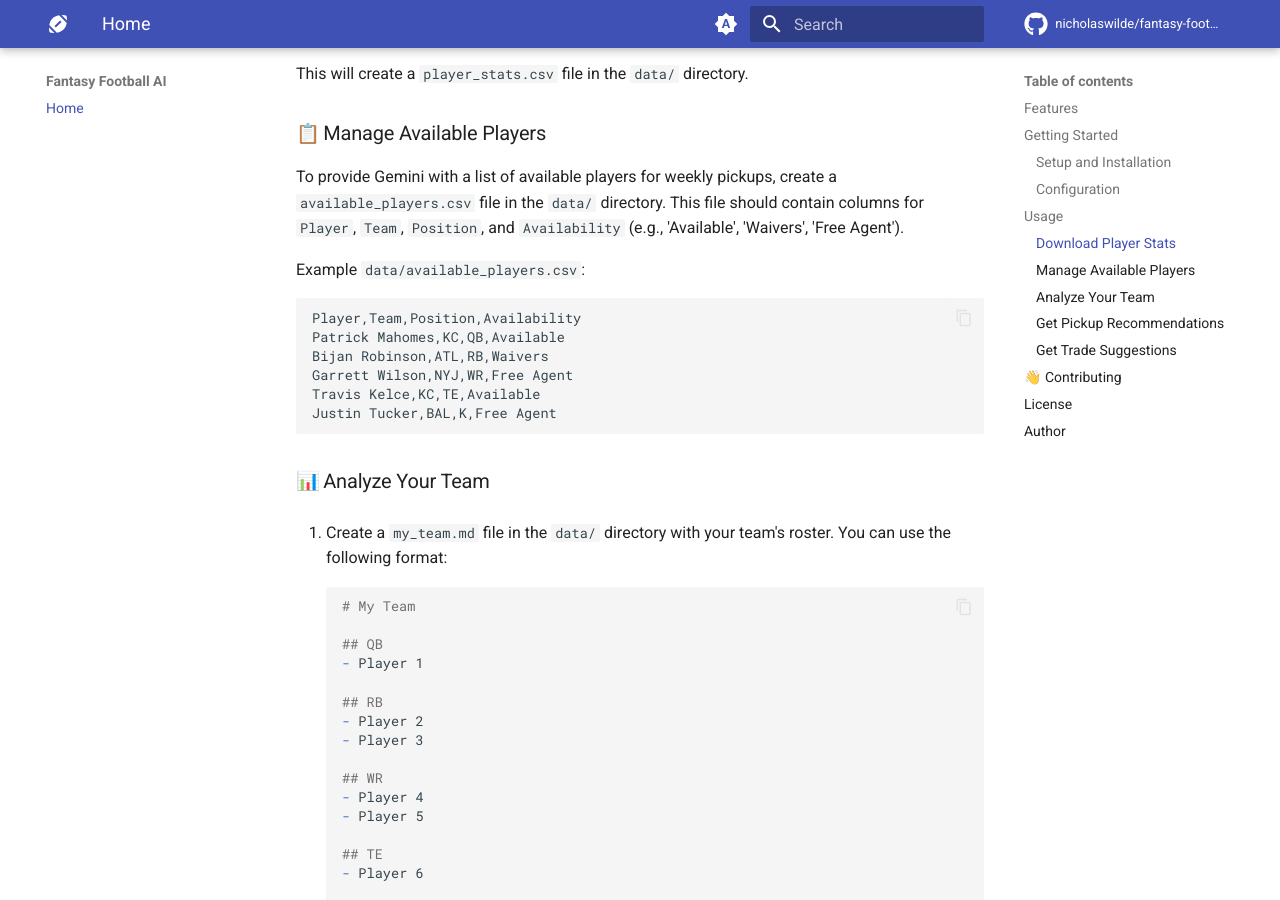
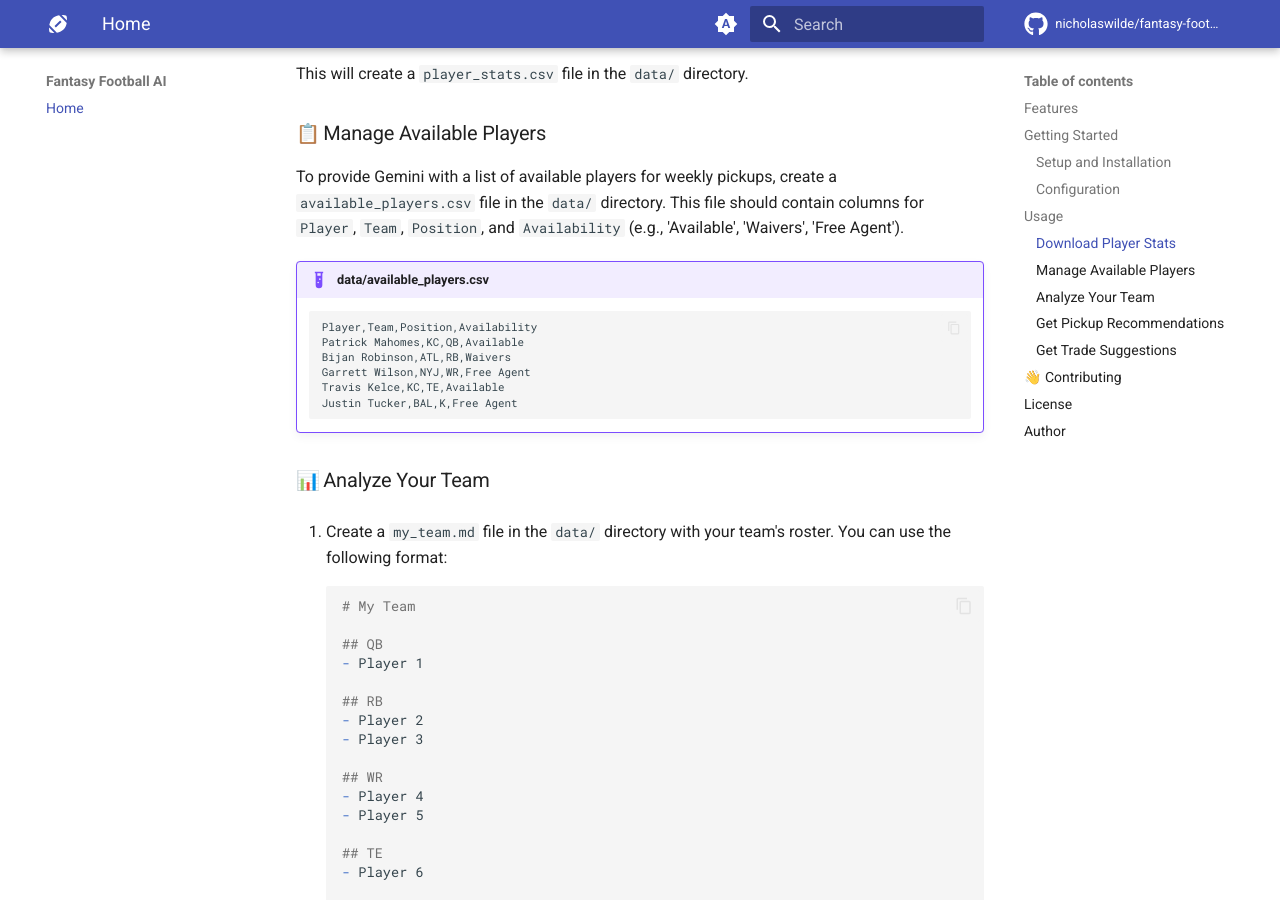
Before and after one commit to nicholaswilde/fantasy-football-ai, an MkDocs documentation site: the page built from docs/index.md, in a window 1280 px wide and 900 px high, scrolled down 1741 px. Built offline with MkDocs 1.6.1 and Material for MkDocs 9.7.7, drawn with Linux system fonts in a browser that asks for light colours; emoji names are drawn with the system emoji font; comment, search, counter and statistics services are not loaded.

Commit message:
Update index.md

````diff
--- a/docs/index.md
+++ b/docs/index.md
@@ -69,16 +69,16 @@ This will create a `player_stats.csv` file in the `data/` directory.
 
 To provide Gemini with a list of available players for weekly pickups, create a `available_players.csv` file in the `data/` directory. This file should contain columns for `Player`, `Team`, `Position`, and `Availability` (e.g., 'Available', 'Waivers', 'Free Agent').
 
-Example `data/available_players.csv`:
+!!! example "data/available_players.csv"
 
-```csv
-Player,Team,Position,Availability
-Patrick Mahomes,KC,QB,Available
-Bijan Robinson,ATL,RB,Waivers
-Garrett Wilson,NYJ,WR,Free Agent
-Travis Kelce,KC,TE,Available
-Justin Tucker,BAL,K,Free Agent
-```
+    ```csv
+    Player,Team,Position,Availability
+    Patrick Mahomes,KC,QB,Available
+    Bijan Robinson,ATL,RB,Waivers
+    Garrett Wilson,NYJ,WR,Free Agent
+    Travis Kelce,KC,TE,Available
+    Justin Tucker,BAL,K,Free Agent
+    ```
 
 ### :bar_chart: Analyze Your Team
 
````
